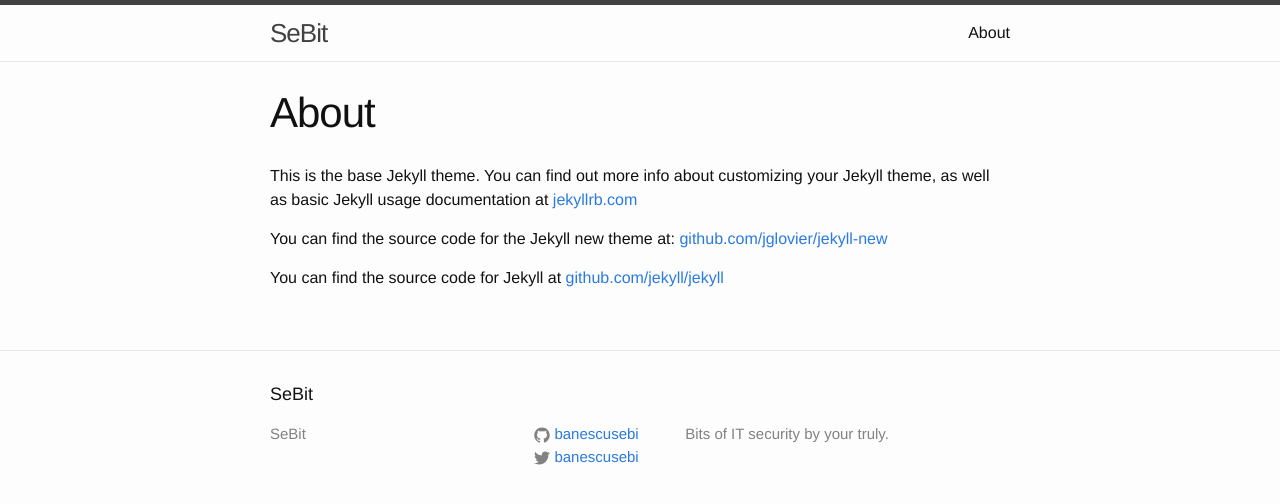
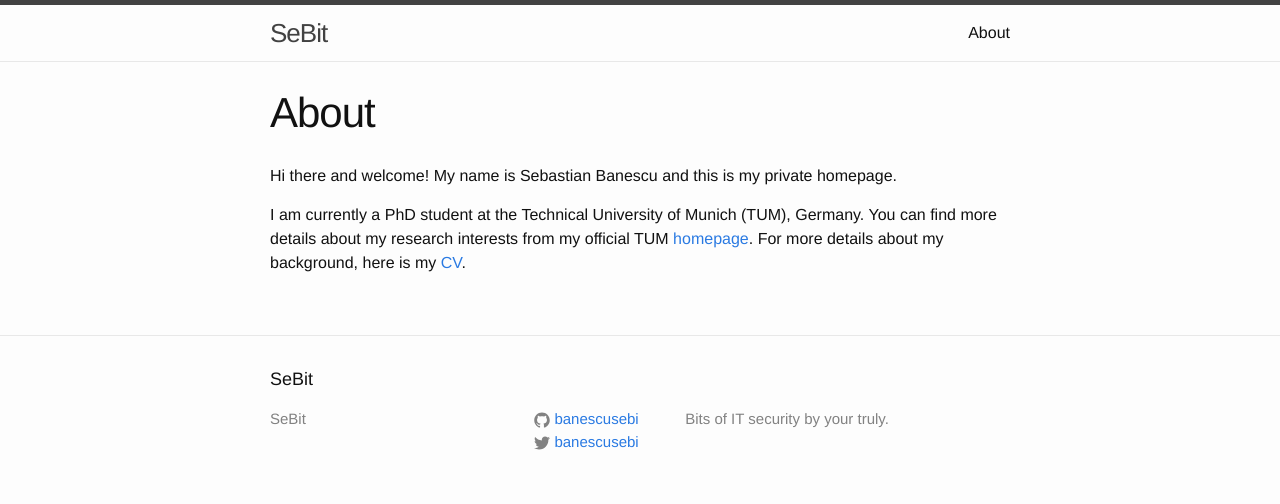
Before and after one commit to banescusebi/banescusebi.github.io, a Jekyll site: the page built from about.md, in a window 1280 px wide. Shown: the top 504 px of the page. Built offline with Jekyll 4.4.1, drawn with Linux system fonts in a browser that asks for light colours.

Commit message:
Updated about page.

```diff
--- a/about.md
+++ b/about.md
@@ -4,8 +4,6 @@
 permalink: /about/
 ---
 
-This is the base Jekyll theme. You can find out more info about customizing your Jekyll theme, as well as basic Jekyll usage documentation at [jekyllrb.com](http://jekyllrb.com/)
+Hi there and welcome! My name is Sebastian Banescu and this is my private homepage.
 
-You can find the source code for the Jekyll new theme at: [github.com/jglovier/jekyll-new](https://github.com/jglovier/jekyll-new)
-
-You can find the source code for Jekyll at [github.com/jekyll/jekyll](https://github.com/jekyll/jekyll)
+I am currently a PhD student at the Technical University of Munich (TUM), Germany. You can find more details about my research interests from my official TUM [homepage](https://www22.in.tum.de/banescu/). For more details about my background, here is my [CV](https://github.com/banescusebi/europecv2013/raw/master/CV-Sebastian-Banescu.pdf).
```
